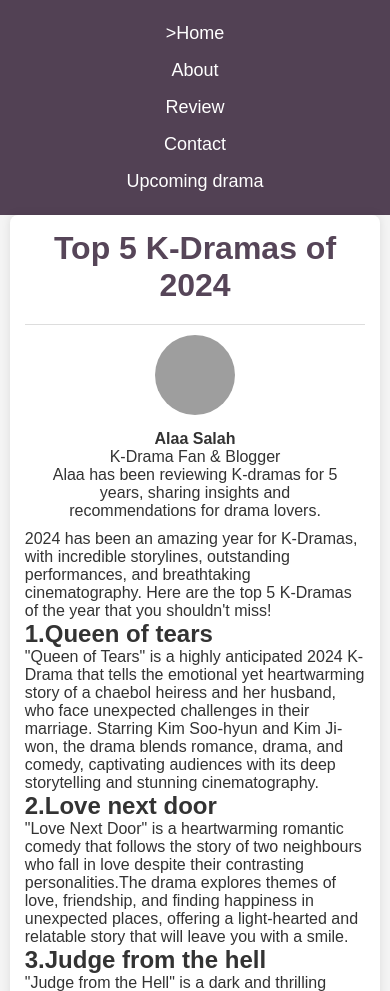
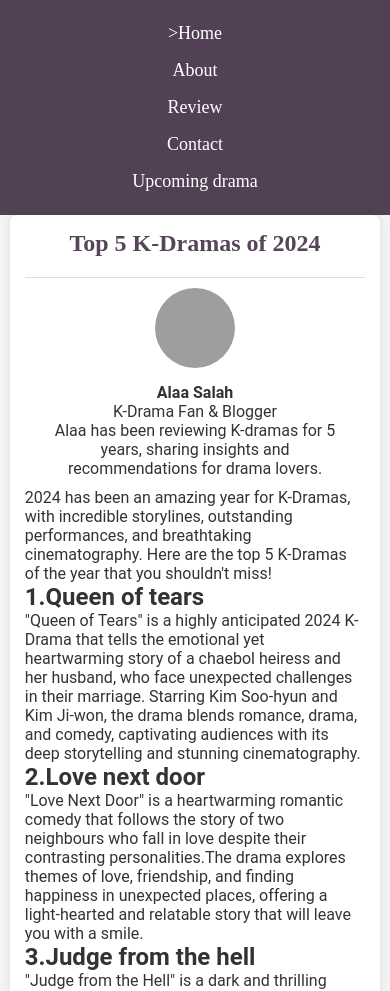
Before and after one commit to Areeg-Salah/My-project-, a plain HTML site: page blogpost/post.html in a window 390 px wide. Shown: the top 991 px of the page. Drawn offline with Linux system fonts and the light colour scheme; grey boxes are pictures that could not be loaded.

Commit message:
Update main.css

```diff
--- a/blogpost/main.css
+++ b/blogpost/main.css
@@ -8,7 +8,7 @@
 }
 
 html, body {
-    font-family: Arial, sans-serif;
+    font-family: 'Roboto', sans-serif;
     height: 100%;
     display: flex;
     flex-direction: column;
@@ -23,6 +23,75 @@ html, body {
     align-items: center;
 }
 
+nav {
+    display: flex;
+    justify-content: space-around;
+    background-color: #18011bbb;
+    padding: 15px;
+}
+
+nav a {
+    color: white;
+    text-decoration: none;
+    font-size: 18px;
+    font-family: 'Playfair Display', serif;
+}
+
+.blog-container {
+    max-width: 800px;
+    width: 90%;
+    margin: auto;
+    padding: 20px;
+    background-color: white;
+    box-shadow: 0 0 10px rgba(0, 0, 0, 0.1);
+    border-radius: 8px;
+    flex: 1;
+    font-family: 'Roboto', sans-serif;
+}
+
+.blog-title {
+    font-family: 'Playfair Display', serif;
+    font-size: 24px;
+    font-weight: bold;
+}
+
+footer {
+    background: #222;
+    color: white;
+    text-align: center;
+    padding: 10px;
+    width: 100%;
+    margin-top: auto;
+    font-family: 'Roboto', sans-serif;
+}
+
+@media screen and (max-width: 600px) {
+    .blog-container {
+        width: 95%;
+        padding: 15px;
+    }
+
+    nav {
+        flex-direction: column;
+        align-items: center;
+    }
+
+    nav a {
+        display: block;
+        padding: 8px;
+        text-align: center;
+        width: 100%;
+    }
+
+    .author {
+        flex-direction: column;
+        text-align: center;
+    }
+
+    .comment-section textarea {
+        width: 100%;
+    }
+}
 
 nav {
     display: flex;
```
